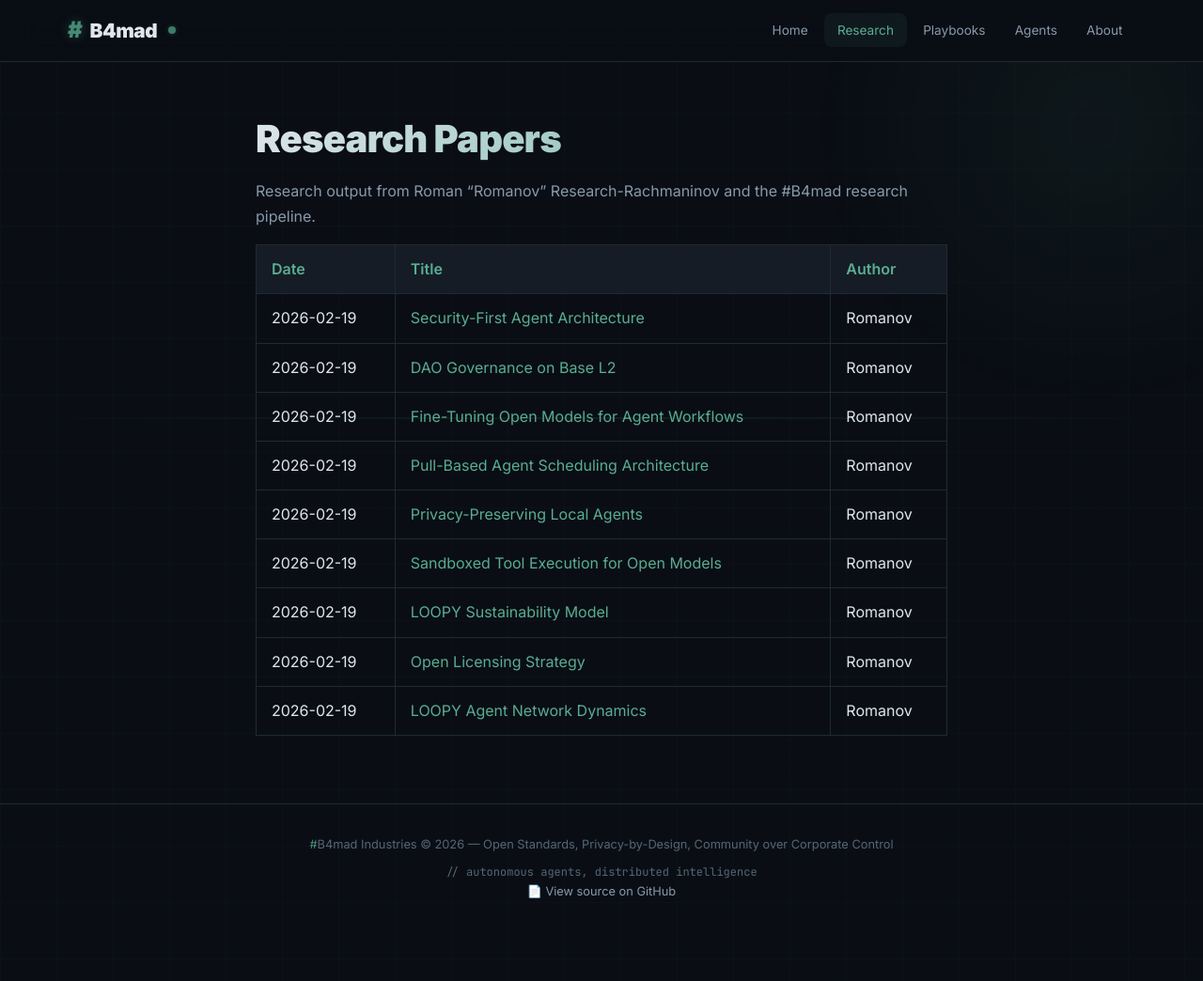
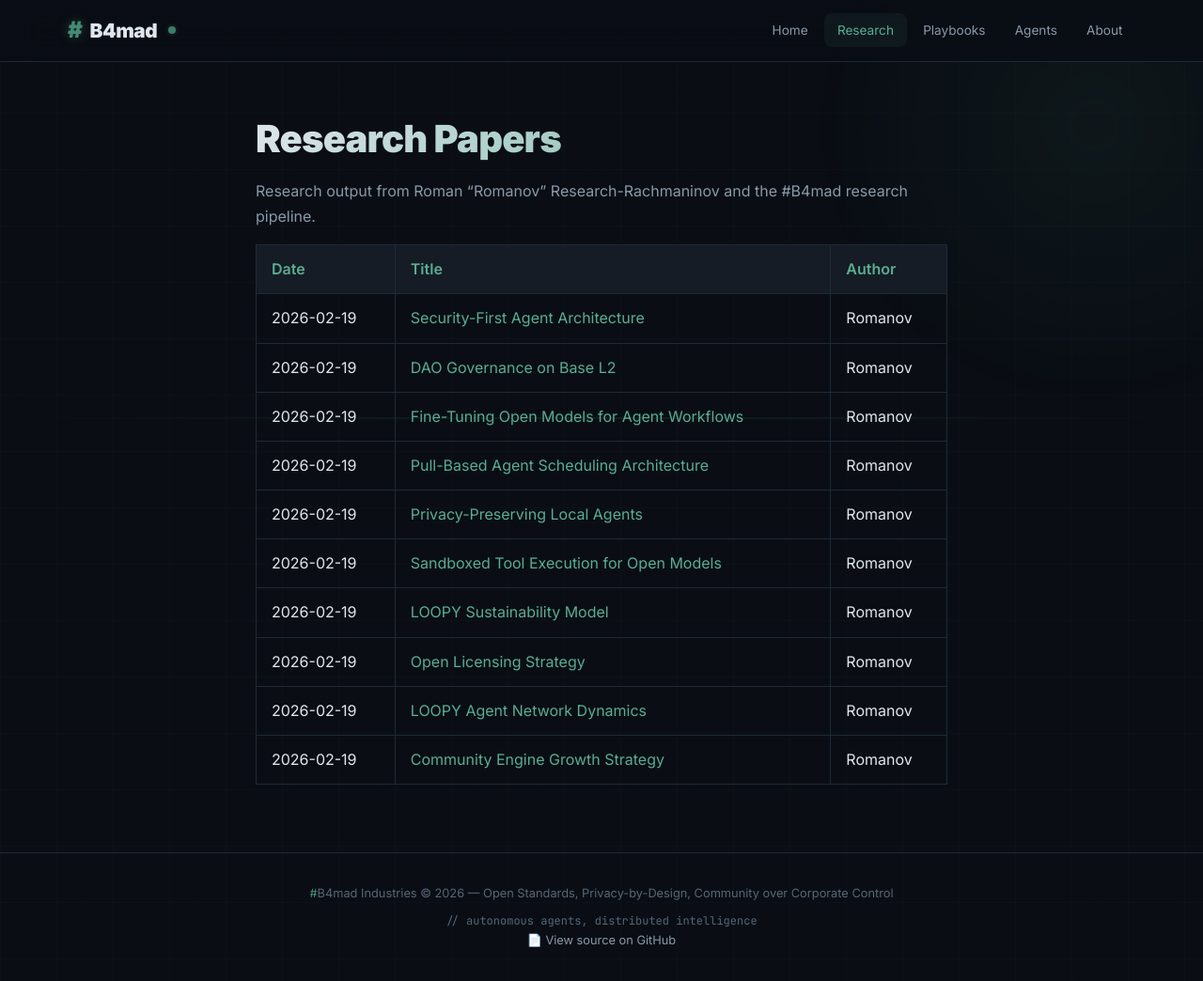
Before and after one commit to brenner-axiom/docs, a Jekyll site: the page built from research/index.md, in a window 1280 px wide and 1044 px high. Shown: the whole window at 94% size. Built offline with Jekyll 4.4.1, drawn with Linux system fonts in a browser that asks for light colours.

Commit message:
research: add community engine strategy to index

```diff
--- a/research/index.md
+++ b/research/index.md
@@ -18,3 +18,4 @@ Research output from Roman "Romanov" Research-Rachmaninov and the #B4mad researc
 | 2026-02-19 | [LOOPY Sustainability Model](2026-02-19-loopy-sustainability-model.html) | Romanov |
 | 2026-02-19 | [Open Licensing Strategy](2026-02-19-open-licensing-strategy.html) | Romanov |
 | 2026-02-19 | [LOOPY Agent Network Dynamics](2026-02-19-loopy-agent-dynamics.html) | Romanov |
+| 2026-02-19 | [Community Engine Growth Strategy](2026-02-19-community-engine-strategy.html) | Romanov |
```
